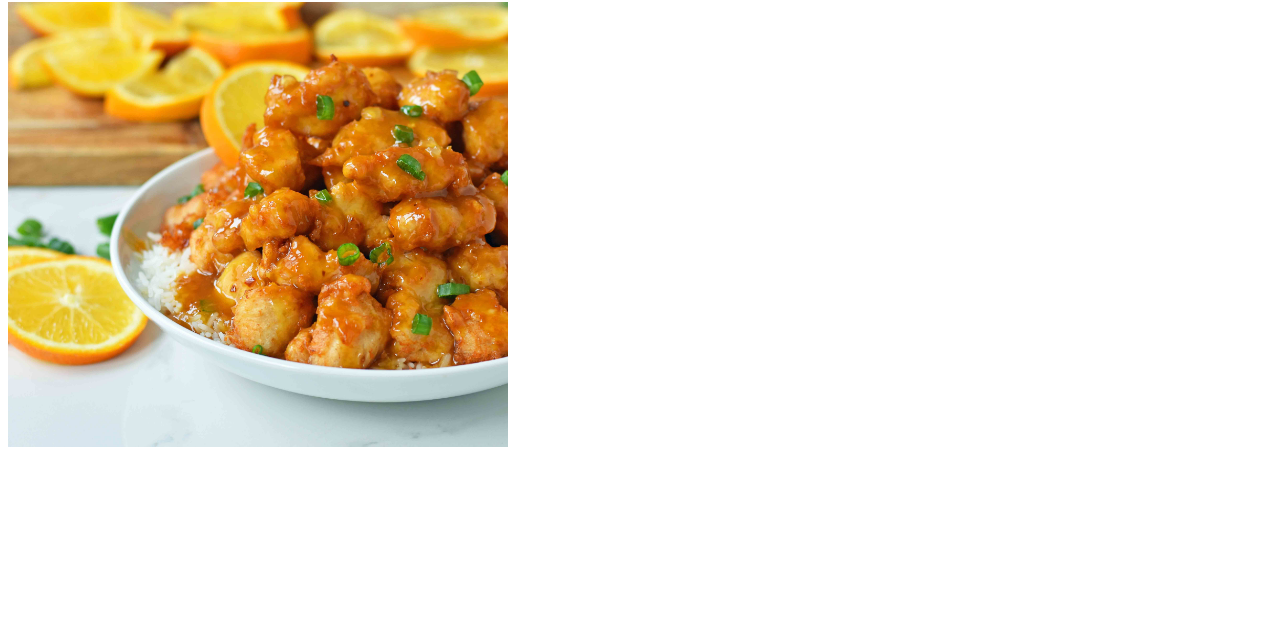
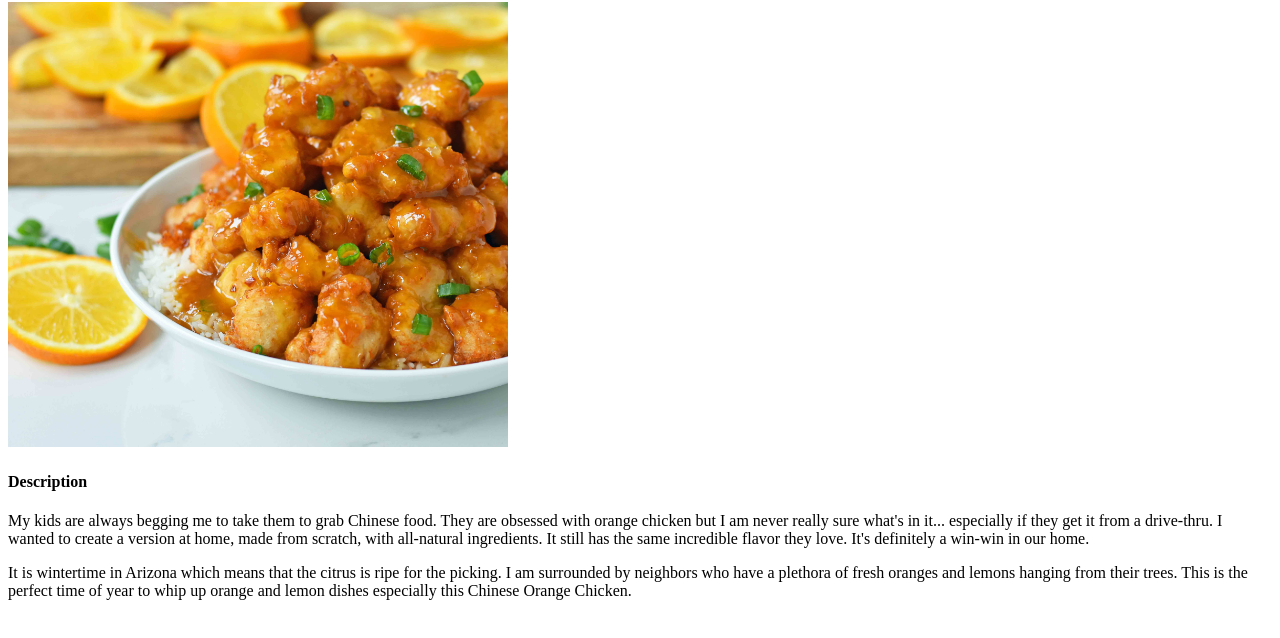
Before and after one commit to saul749/odin-recipes, a plain HTML site: page recipes/orange-chicken.html in a window 1280 px wide. Shown: the part 78-716 px from the top of the page. Drawn offline with Linux system fonts and the light colour scheme.

Commit message:
Add a description to the orange chicken page

```diff
--- a/recipes/orange-chicken.html
+++ b/recipes/orange-chicken.html
@@ -10,5 +10,16 @@
         <img src = "../images/orange_chicken.jpg"
         alt = "A picture of orange chicken and white rice in a bowl."
         width = "500">
+        <h4>Description</h4>
+            <p>My kids are always begging me to take them to grab Chinese food. They are
+                obsessed with orange chicken but I am never really sure what's in it...
+                especially if they get it from a drive-thru. I wanted to create a version
+                at home, made from scratch, with all-natural ingredients. It still has the
+                same incredible flavor they love. It's definitely a win-win in our home.</p>
+            <p>It is wintertime in Arizona which means that the citrus is ripe for the
+                picking. I am surrounded by neighbors who have a plethora of fresh oranges
+                and lemons hanging from their trees. This is the perfect time of year to
+                whip up orange and lemon dishes especially this Chinese Orange Chicken.</p>
+
     </body>
 </html>
```
